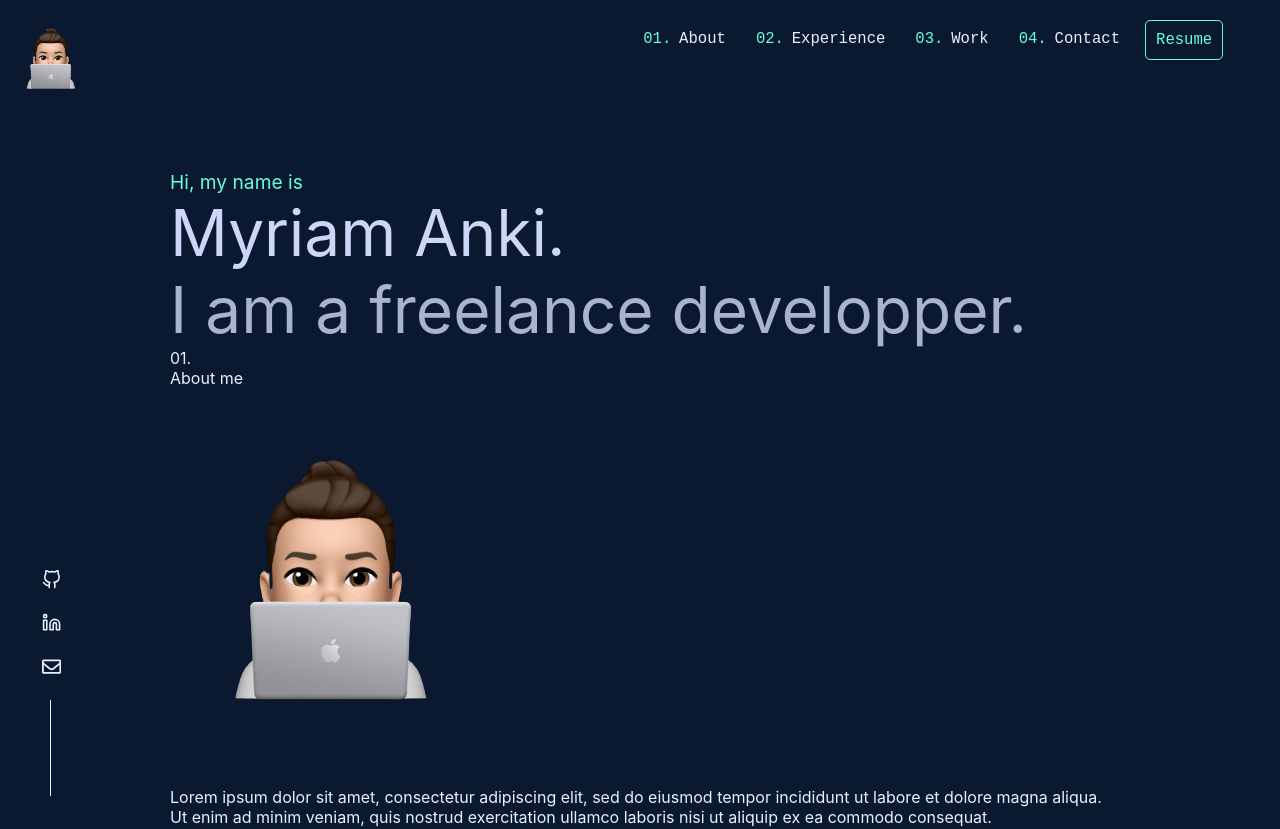
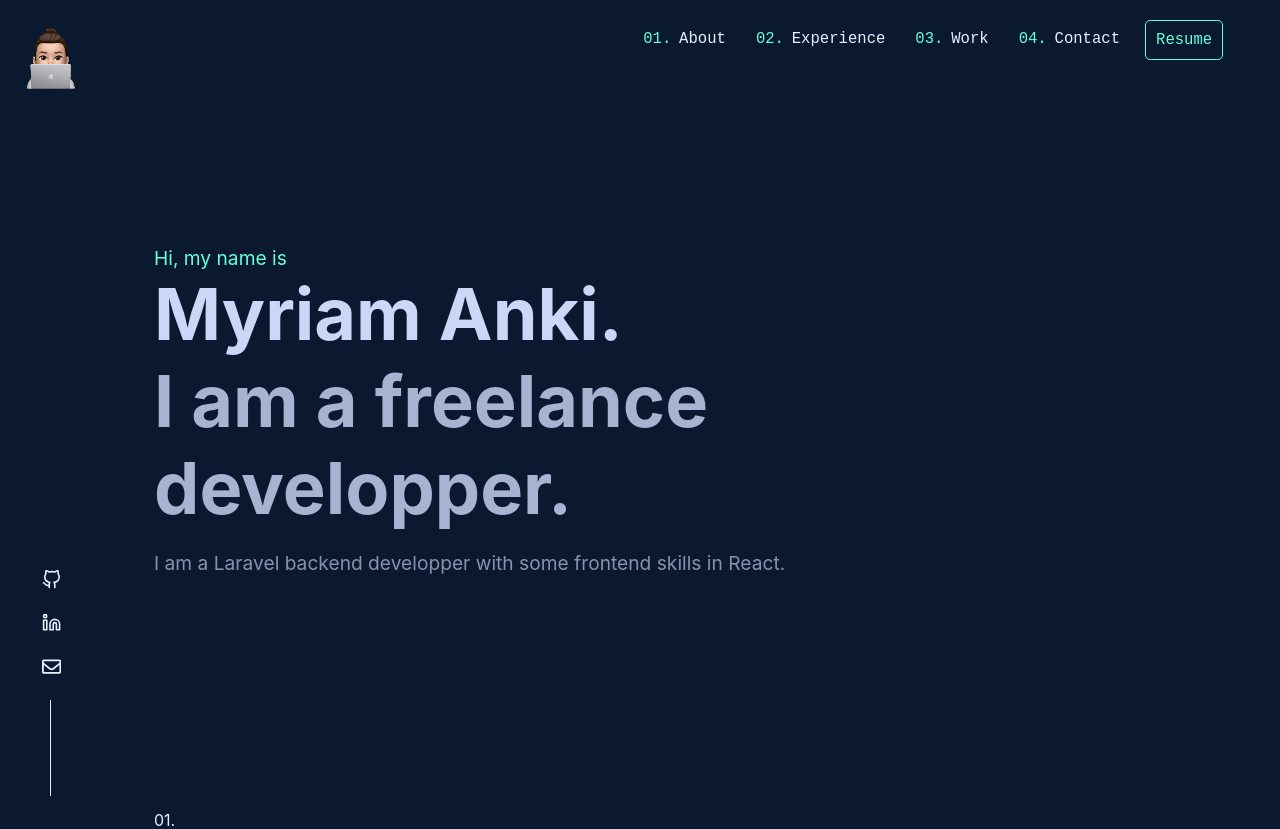
Before and after one commit to manki23/manki23.github.io, a React (Create React App) app: page / in a window 1280 px wide. Shown: the top 829 px of the page. Built offline with nearby package versions, Linux system fonts and the light colour scheme.

Commit message:
MOD: shared scss files moved into styles/shared directory & HomePage style changed (full height + small intro)

```diff
--- a/src/components/shared/GreenButton.js
+++ b/src/components/shared/GreenButton.js
@@ -1,5 +1,5 @@
 import React from 'react'
-import '../../styles/GreenButton.scss'
+import '../../styles/shared/GreenButton.scss'
 
 const GreenButton = ({title = "Button", onClick}) => {
     return (
--- a/src/components/shared/Header.js
+++ b/src/components/shared/Header.js
@@ -1,5 +1,5 @@
 import React from 'react'
-import '../../styles/Header.scss'
+import '../../styles/shared/Header.scss'
 import GreenButton from './GreenButton';
 import HeaderButton from './HeaderButton';
 
--- a/src/components/shared/HeaderButton.js
+++ b/src/components/shared/HeaderButton.js
@@ -1,5 +1,5 @@
 import React from "react";
-import "../../styles/HeaderButton.scss";
+import "../../styles/shared/HeaderButton.scss";
 
 const HeaderButton = ({
   title = "Button",
--- a/src/components/shared/LeftFooter.js
+++ b/src/components/shared/LeftFooter.js
@@ -1,7 +1,7 @@
 import React from "react";
 import { FiGithub, FiLinkedin } from "react-icons/fi";
 import { FaRegEnvelope } from "react-icons/fa";
-import "../../styles/LeftFooter.scss";
+import "../../styles/shared/LeftFooter.scss";
 
 const LeftFooter = () => {
   return (
--- a/src/pages/HomePage.js
+++ b/src/pages/HomePage.js
@@ -9,6 +9,9 @@ const HomePage = () => {
           </div>
           <div className="title-name">Myriam Anki.</div>
           <div className="title-whoami">I am a freelance developper.</div>
+          <div className="small-intro">
+            I am a Laravel backend developper with some frontend skills in React.
+          </div>
       </div>
     );
   };
--- a/src/styles/pages/HomePage.scss
+++ b/src/styles/pages/HomePage.scss
@@ -1,6 +1,10 @@
 @import "../../App.scss";
 
 .home-page {
+    height: 100vh;
+    display: flex;
+    flex-direction: column;
+    justify-content: center;
     .pre-title {
         color: $appGreenColor;
         font-size: 1.2em;
@@ -15,7 +19,13 @@
     }
 
     .title-name, .title-whoami {
-        font-size: 4em;
-        font-size: bold;
+        font-size: 4.5em;
+        font-weight: bold;
+    }
+
+    .small-intro {
+        color: $appSlateColor;
+        margin-top: 20px;
+        font-size: 1.2em;
     }
 }
--- a/src/styles/pages/Main.scss
+++ b/src/styles/pages/Main.scss
@@ -1,5 +1,6 @@
 @import '../../App.scss';
 
 .main-content {
-    padding: 10em;
+    padding-left: 9em;
+    padding-right: 9em;
 }
--- a/src/styles/GreenButton.scss
+++ b/src/styles/shared/GreenButton.scss
@@ -1,4 +1,4 @@
-@import '../App.scss';
+@import '../../App.scss';
 
 .green-button {
     color: $appGreenColor;
--- a/src/styles/HeaderButton.scss
+++ b/src/styles/shared/HeaderButton.scss
@@ -1,4 +1,4 @@
-@import '../App.scss';
+@import '../../App.scss';
 
 $headerMargin: 10px;
 
--- a/src/styles/LeftFooter.scss
+++ b/src/styles/shared/LeftFooter.scss
@@ -1,4 +1,4 @@
-@import '../App.scss';
+@import '../../App.scss';
 
 .left-footer {
     margin-left: 2em;
```
Also changed, not shown: src/styles/shared/Header.scss (renamed from src/styles/Header.scss).
